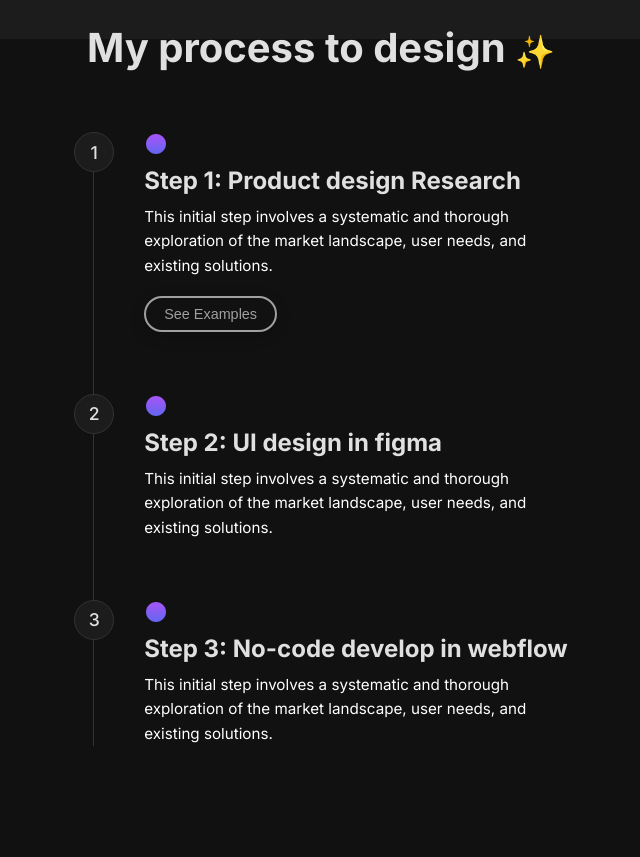
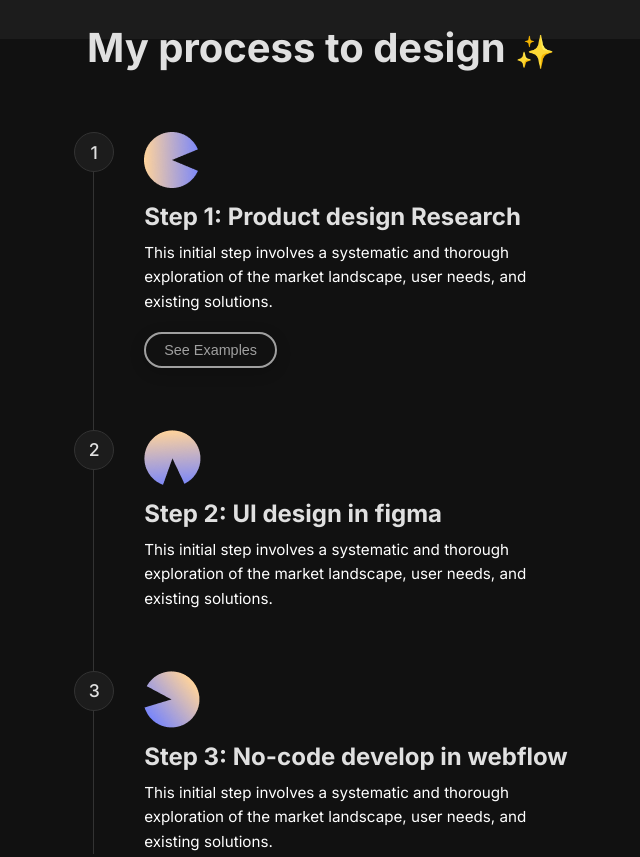
Before and after one commit to nangkyawt/visible_one, a plain HTML site: page index.html in a window 1280 px wide. Shown: the part 760-1617 px from the top of the page, without its empty margins (319-959 px from the left). Drawn offline with Linux system fonts and the light colour scheme.

Commit message:
img update

```diff
--- a/index.html
+++ b/index.html
@@ -18,7 +18,7 @@
       <header>
         <nav class="navbar">
           <div class="footer-logo">
-            <span class="logo-icon"></span>
+            <img src="images/Group.png" alt="znisa Logo" class="logo-img" />
             <span>znisa</span>
           </div>
           <button class="menu-toggle" aria-label="Toggle menu">
@@ -90,31 +90,11 @@
             <div class="step-number">1</div>
             <div class="step-content">
               <div class="step-icon">
-                <svg
-                  width="24"
-                  height="24"
-                  viewBox="0 0 24 24"
-                  fill="none"
-                  xmlns="http://www.w3.org/2000/svg"
-                >
-                  <path
-                    d="M12 2C6.47715 2 2 6.47715 2 12C2 17.5228 6.47715 22 12 22C17.5228 22 22 17.5228 22 12C22 6.47715 17.5228 2 12 2Z"
-                    fill="url(#paint0_linear)"
-                  />
-                  <defs>
-                    <linearGradient
-                      id="paint0_linear"
-                      x1="12"
-                      y1="2"
-                      x2="12"
-                      y2="22"
-                      gradientUnits="userSpaceOnUse"
-                    >
-                      <stop stop-color="#A855F7" />
-                      <stop offset="1" stop-color="#6366F1" />
-                    </linearGradient>
-                  </defs>
-                </svg>
+                <img
+                  src="images/Ellipse 17.png"
+                  alt="znisa Logo"
+                  class="logo-img"
+                />
               </div>
               <h3>Step 1: Product design Research</h3>
               <p>
@@ -130,31 +110,11 @@
             <div class="step-number">2</div>
             <div class="step-content">
               <div class="step-icon">
-                <svg
-                  width="24"
-                  height="24"
-                  viewBox="0 0 24 24"
-                  fill="none"
-                  xmlns="http://www.w3.org/2000/svg"
-                >
-                  <path
-                    d="M12 2C6.47715 2 2 6.47715 2 12C2 17.5228 6.47715 22 12 22C17.5228 22 22 17.5228 22 12C22 6.47715 17.5228 2 12 2Z"
-                    fill="url(#paint1_linear)"
-                  />
-                  <defs>
-                    <linearGradient
-                      id="paint1_linear"
-                      x1="12"
-                      y1="2"
-                      x2="12"
-                      y2="22"
-                      gradientUnits="userSpaceOnUse"
-                    >
-                      <stop stop-color="#A855F7" />
-                      <stop offset="1" stop-color="#6366F1" />
-                    </linearGradient>
-                  </defs>
-                </svg>
+                <img
+                  src="images/Ellipse 18.png"
+                  alt="znisa Logo"
+                  class="logo-img"
+                />
               </div>
               <h3>Step 2: UI design in figma</h3>
               <p>
@@ -167,31 +127,11 @@
             <div class="step-number">3</div>
             <div class="step-content">
               <div class="step-icon">
-                <svg
-                  width="24"
-                  height="24"
-                  viewBox="0 0 24 24"
-                  fill="none"
-                  xmlns="http://www.w3.org/2000/svg"
-                >
-                  <path
-                    d="M12 2C6.47715 2 2 6.47715 2 12C2 17.5228 6.47715 22 12 22C17.5228 22 22 17.5228 22 12C22 6.47715 17.5228 2 12 2Z"
-                    fill="url(#paint2_linear)"
-                  />
-                  <defs>
-                    <linearGradient
-                      id="paint2_linear"
-                      x1="12"
-                      y1="2"
-                      x2="12"
-                      y2="22"
-                      gradientUnits="userSpaceOnUse"
-                    >
-                      <stop stop-color="#A855F7" />
-                      <stop offset="1" stop-color="#6366F1" />
-                    </linearGradient>
-                  </defs>
-                </svg>
+                <img
+                  src="images/Ellipse 19.png"
+                  alt="znisa Logo"
+                  class="logo-img"
+                />
               </div>
               <h3>Step 3: No-code develop in webflow</h3>
               <p>
--- a/style.css
+++ b/style.css
@@ -348,8 +348,13 @@
 }
 
 .step-icon {
-  width: 24px;
-  height: 24px;
+ width: 56.00000531260322;
+height: 56.00000531260322;
+top: -3px;
+left: -0px;
+angle: -87 deg;
+opacity: 1;
+
 }
 
 .examples-btn {
```
Also changed, not shown: images/Ellipse 17.png (added), images/Ellipse 18.png (added), images/Ellipse 19.png (added), images/Group.png (added).
